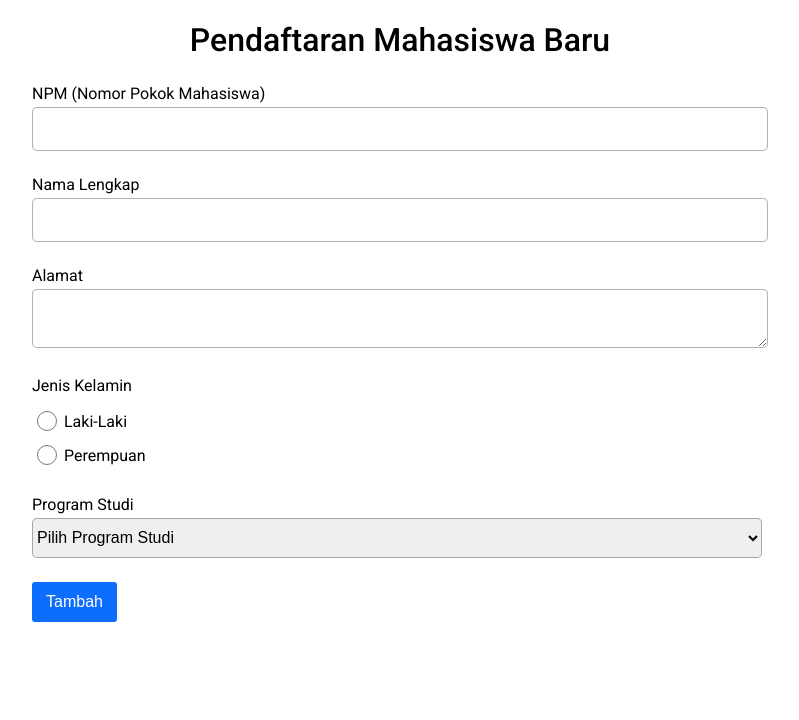
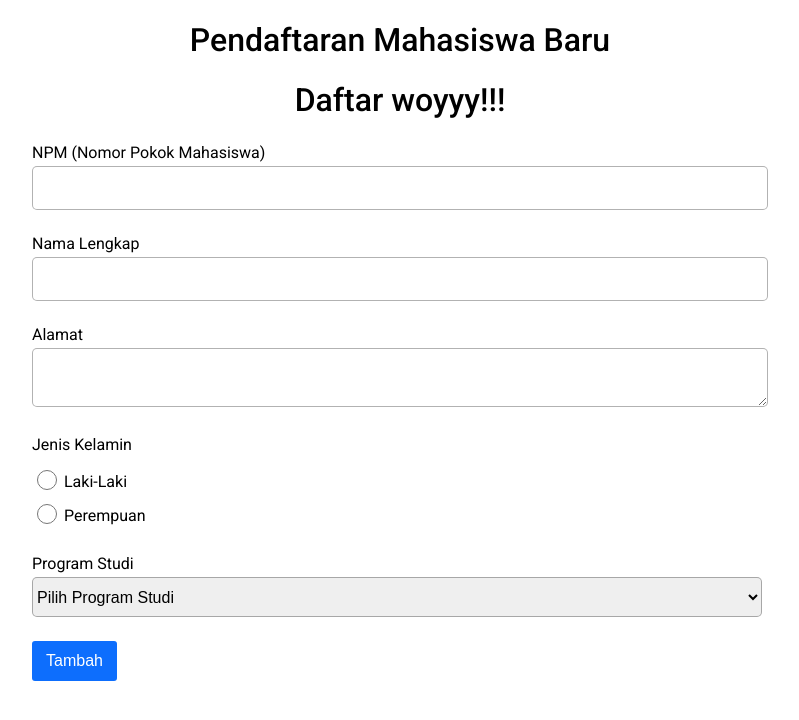
Before and after one commit to FarrelllAdityaaa/TugasPraktikumPBW, a plain HTML site: page Tugas 2 PBW/index.html in a window 1280 px wide. Shown: the whole page, without its empty margins (240-1039 px from the left). Drawn offline with Linux system fonts and the light colour scheme.

Commit message:
Tugas 2 PBW/index.html ditambahkan tulisan pada h1

```diff
--- a/Tugas 2 PBW/index.html
+++ b/Tugas 2 PBW/index.html
@@ -12,6 +12,7 @@
 <body>
     <form action="">
         <h1>Pendaftaran Mahasiswa Baru</h1>
+        <h1>Daftar woyyy!!!</h1>
         <table>
 
                 <!-- Input NPM -->
```
